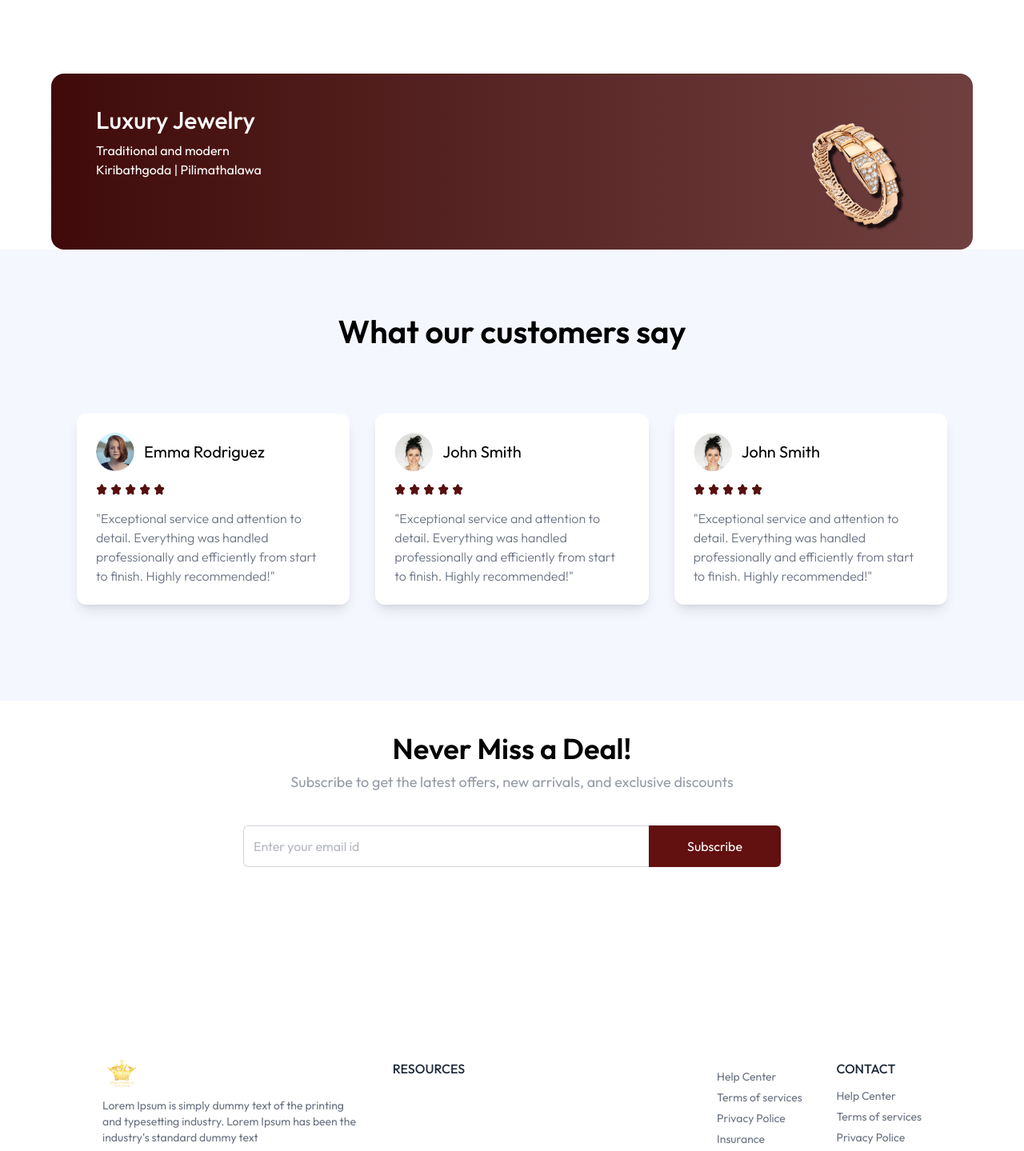
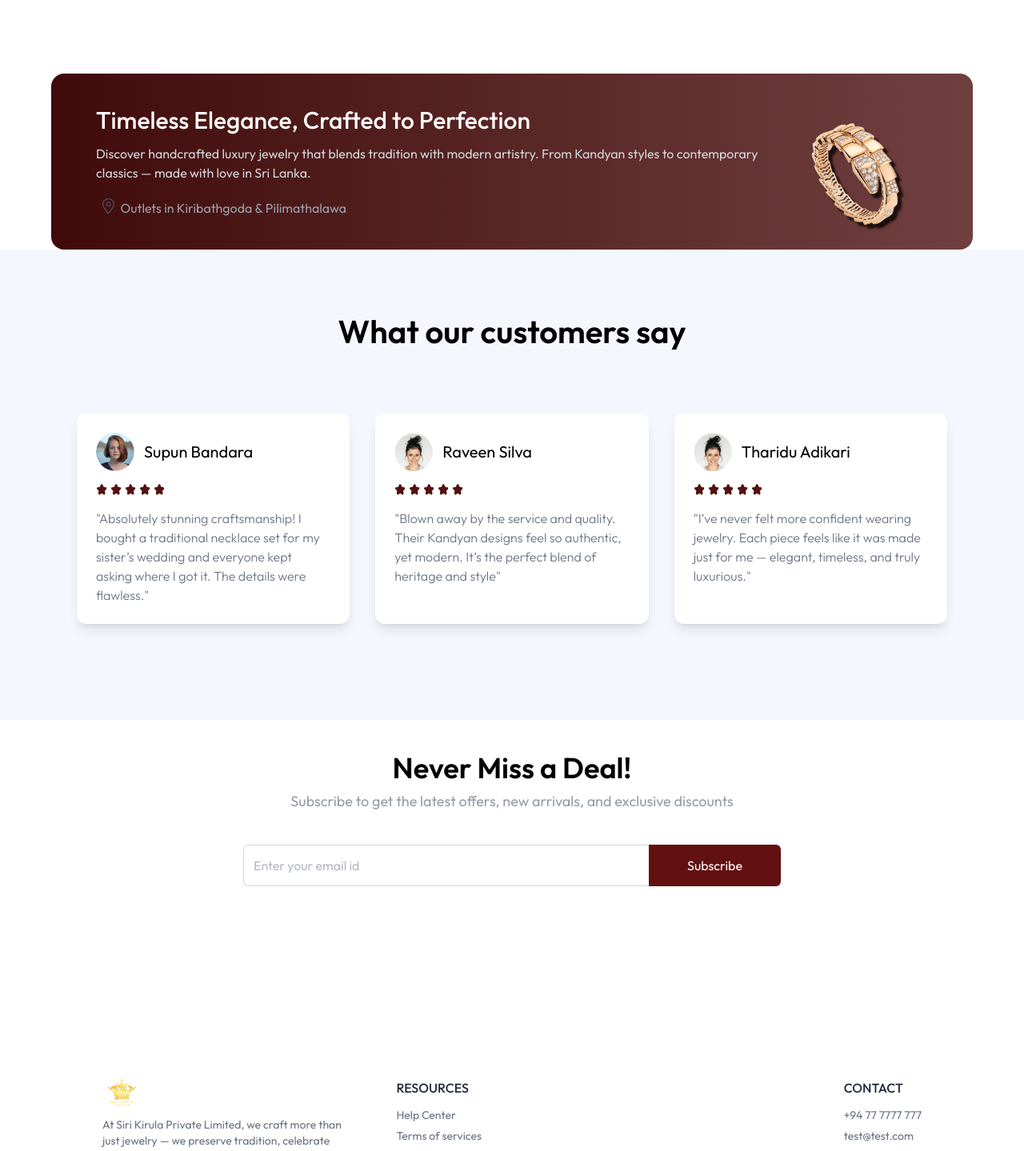
Before and after one commit to KalanJayy/Siri-Kirula, a React (Vite) app in the folder client/: page / in a window 1280 px wide. Shown: the part 1160-2599 px from the top of the page at 80% size. Built offline with nearby package versions, Linux system fonts and the light colour scheme; no server answers.

Commit message:
Updated reviews

```diff
--- a/client/src/components/Banner.jsx
+++ b/client/src/components/Banner.jsx
@@ -10,9 +10,13 @@ const Banner = () => {
       transition={{duration:0.6}}
     className='flex flex-col md:flex-row md:items-start items-center justify-between px-8 min-md:pl-14 pt-10 bg-gradient-to-r from-[#400a0a] to-[#704040] max-w-6xl mx-3 md:mx-auto rounded-2xl overflow-hidden'>
         <div className='text-white'>
-            <h2 className='text-3xl font-medium'>Luxury Jewelry</h2>
-            <p className='mt-2'>Traditional and modern</p>
-            <p className='max-w-130'>Kiribathgoda | Pilimathalawa</p>
+            <h2 className='text-3xl font-medium'>Timeless Elegance, Crafted to Perfection</h2>
+            <p className='mt-3 text-gray-300'>Discover handcrafted luxury jewelry that blends tradition with modern artistry.
+    From Kandyan styles to contemporary classics — made with love in Sri Lanka.</p>
+            <div className='flex'>
+              <img src={assets.location_icon} alt="location" className='m-2 mt-5 h-5' />
+              <p className='max-w-130 text-gray-400 mt-5'>Outlets in Kiribathgoda & Pilimathalawa</p>
+            </div>
 
             <motion.button
               whileHover={{scale:1.05}}
--- a/client/src/components/CarCard.jsx
+++ b/client/src/components/CarCard.jsx
@@ -17,8 +17,8 @@ const CarCard = ({car}) => {
 
             <div className='absolute bottom-4 right-4 bg-black/80 backdrop-blur-sm text-white px-3 py-2 rounded-lg'>
 
-            <span className='font-semibold'>{currency}{car.pricePerDay}</span>
-            <span className='text-sm text-white/80'> / day </span>
+            <span className='font-semibold'>{car.pricePerDay}{currency}</span>
+            <span className='text-sm text-white/80'>  </span>
 
             </div>
 
--- a/client/src/components/Footer.jsx
+++ b/client/src/components/Footer.jsx
@@ -27,7 +27,8 @@ const Footer = () => {
                         whileInView={{opacity:1}}
                         transition={{duration:0.5, delay:0.4}}
                     className='max-w-80 mt-3'>
-                        Lorem Ipsum is simply dummy text of the printing and typesetting industry. Lorem Ipsum has been the industry's standard dummy text
+                        At Siri Kirula Private Limited, we craft more than just jewelry — we preserve tradition, celebrate beauty, and deliver timeless elegance. Specializing in both traditional Kandyan and modern luxury designs, our collections are a tribute to Sri Lanka’s rich heritage and evolving style.
+Whether you're celebrating a milestone or gifting a memory, <br />Siri Kirula ensures every gem tells a story — your story.
                     </motion.p>
                     <motion.div
                         initial={{opacity:0}}
@@ -45,7 +46,7 @@ const Footer = () => {
                     initial={{opacity:0, y:20}}
                     whileInView={{opacity:1, y:0}}
                     transition={{duration:0.6, delay:0.4}}
-                className='flex flex-wrap justify-between w-1/2 gap-8'>
+                className='  w-1/2 gap-8'>
                     <h2 className='text-base font-medium text-gray-800 uppercase'>Resources</h2>
                     <ul className='mt-3 flex flex-col gap-1.5'>
                         <li><a href="#">Help Center</a></li>
@@ -58,14 +59,12 @@ const Footer = () => {
                 <div>
                     <h2 className='text-base font-medium text-gray-800 uppercase'>Contact</h2>
                     <ul className='mt-3 flex flex-col gap-1.5'>
-                        <li><a href="#">Help Center</a></li>
-                        <li><a href="#">Terms of services</a></li>
-                        <li><a href="#">Privacy Police</a></li>
-                        <li><a href="#">Insurance</a></li>
+                        <li><a href="#">+94 77 7777 777</a></li>
+                        <li><a href="#">test@test.com</a></li>
+                        <li><a href="#">Facebook</a></li>
+                        <li><a href="#">Instagram</a></li>
+
                     </ul>
-                </div>
-                <div>
-
                 </div>
             </motion.div>
 
--- a/client/src/components/Hero.jsx
+++ b/client/src/components/Hero.jsx
@@ -24,11 +24,16 @@ const Hero = () => {
 
         <div className="absolute inset-0 bg-black/40 z-0" />
 
+        <motion.img
+            initial={{opacity:0, y:100}}
+            animate={{opacity:1, y:0}}
+            transition={{duration:0.8, delay:0.6}}
+        src={assets.sirikirulalogo} alt="car"  className='h-30 z-20 mb-0'/>
         <motion.h1
             initial={{y:50, opacity:0}}
             animate={{y:0, opacity:1}}
             transition={{duration:0.8, delay:0.2}}
-        className='relative z-20 text-white text-4xl md:text-5xl font-semibold '>SIRI KIRULA <br /> LUXURY JEWELRY</motion.h1>
+        className='relative z-20 text-white text-4xl md:text-5xl font-semibold -mt-8'>SIRI KIRULA <br /> LUXURY JEWELRY</motion.h1>
 
         <motion.form
             initial={{scale:0.95, opacity:0, y:50}}
--- a/client/src/components/Testimonial.jsx
+++ b/client/src/components/Testimonial.jsx
@@ -6,20 +6,20 @@ import { motion } from 'motion/react';
 const Testimonial = () => {
 
     const testimonials = [
-        {   name: "Emma Rodriguez",
-            address: "Barcelona, Spain",
+        {   name: "Supun Bandara",
+            address: "Colombo, Sri Lanka",
             image: assets.testimonial_image_1,
-            testimonial: "Exceptional service and attention to detail. Everything was handled professionally and efficiently from start to finish. Highly recommended!"  },
+            testimonial: "Absolutely stunning craftsmanship! I bought a traditional necklace set for my sister’s wedding and everyone kept asking where I got it. The details were flawless."  },
         {
-            name: "John Smith",
-            address: "London, UK",
+            name: "Raveen Silva",
+            address: "Colombo, Sri Lanka",
             image: assets.testimonial_image_2,
-            testimonial: "Exceptional service and attention to detail. Everything was handled professionally and efficiently from start to finish. Highly recommended!"  },
+            testimonial: "Blown away by the service and quality. Their Kandyan designs feel so authentic, yet modern. It’s the perfect blend of heritage and style"  },
 
-        {   name: "John Smith",
-            address: "London, UK",
+        {   name: "Tharidu Adikari",
+            address: "Kandy, Sri Lanka",
             image: assets.testimonial_image_2,
-            testimonial: "Exceptional service and attention to detail. Everything was handled professionally and efficiently from start to finish. Highly recommended!"  },
+            testimonial: "I’ve never felt more confident wearing jewelry. Each piece feels like it was made just for me — elegant, timeless, and truly luxurious."  },
     ];
 
 
--- a/client/src/pages/owner/AddCar.jsx
+++ b/client/src/pages/owner/AddCar.jsx
@@ -97,7 +97,7 @@ const AddCar = () => {
           </div>
 
           <div className='flex flex-col w-full'>
-            <label>Daily price ({currency})</label>
+            <label>Price ({currency})</label>
             <input type="number" placeholder='100' required className='px-3 py-2 mt-1 border border-borderColor rounded-md outline-none' value={car.pricePerDay} onChange={e=> setCar({...car, pricePerDay: e.target.value})}/>
           </div>
 
```
